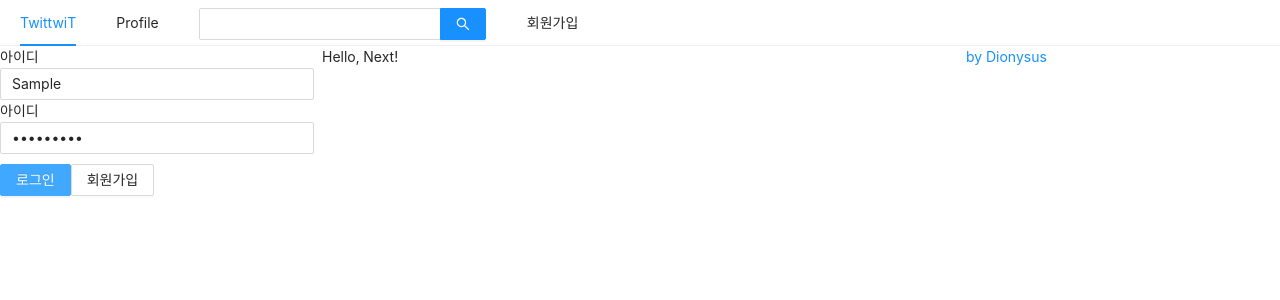
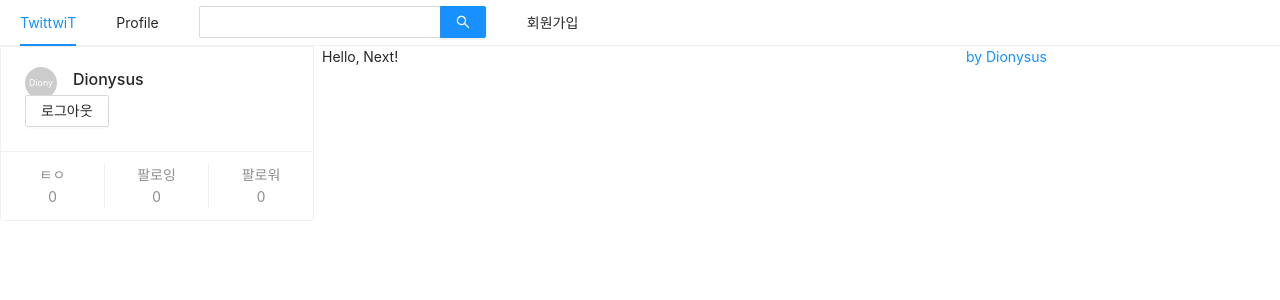
Before and after one commit to dionysus0214/react_TwittwiT, a Next.js app in the folder front/: page / in a window 1280 px wide. Both pictures are taken after typing "Sample", "Sample123" into the empty fields and a click on the button "로그인". Shown: the top 300 px of the page. Built offline with nearby package versions, Linux system fonts and the light colour scheme.

Commit message:
더미 데이터로 로그인, 로그아웃 구현

```diff
--- a/front/components/AppLayout.js
+++ b/front/components/AppLayout.js
@@ -8,7 +8,7 @@
 import LoginForm from '../components/LoginForm';
 
 const SearchInput = styled(Input.Search)`
-  vertical-align: middle;
+  margin-top: 6px;
 `;
 
 const AppLayout = ({ children }) => {
@@ -23,7 +23,7 @@
         <Menu.Item key="profile">
           <Link href="/profile"><a>Profile</a></Link>
         </Menu.Item>
-        <Menu.Item>
+        <Menu.Item key="search">
           <SearchInput enterButton />
         </Menu.Item>
         <Menu.Item key="signup">
@@ -32,7 +32,7 @@
       </Menu>
       <Row gutter={8}>
         <Col xs={24} md={6}>
-          {isLoggedIn ? <UserProfile /> : <LoginForm />}
+          {isLoggedIn ? <UserProfile setIsLoggedIn={setIsLoggedIn} /> : <LoginForm setIsLoggedIn={setIsLoggedIn} />}
         </Col>
         <Col xs={24} md={12}>
           {children}
--- a/front/components/LoginForm.js
+++ b/front/components/LoginForm.js
@@ -7,7 +7,11 @@
   margin-top: 10px;
 `;
 
-const LoginForm = () => {
+const FormWrapper = styled(Form)`
+  padding: 10px;
+`;
+
+const LoginForm = ({ setIsLoggedIn }) => {
   const [id, setId] = useState('');
   const [password, setPassword] = useState('');
 
@@ -19,10 +23,15 @@
     setPassword(e.target.value);
   }, []);
 
+  const onSubmitForm = useCallback(() => {
+    console.log(id, password);
+    setIsLoggedIn(true);
+  }, [id, password]);
+
   const style = useMemo(() => ({marginTop: 10}), []);
 
   return (
-    <Form>
+    <FormWrapper onFinish={onSubmitForm}>
       <div>
         <label html="user-id">아이디</label>
         <br />
@@ -34,7 +43,7 @@
         />
       </div>
       <div>
-        <label html="user-password">아이디</label>
+        <label html="user-password">비밀번호</label>
         <br />
         <Input
           name="user-password"
@@ -48,7 +57,7 @@
         <Button type="primary" htmlType="submit" loading={false}>로그인</Button>
         <Link href="/signup"><a><Button>회원가입</Button></a></Link>
       </ButtonWrapper>
-    </Form>
+    </FormWrapper>
   );
 };
 
--- a/front/components/UserProfile.js
+++ b/front/components/UserProfile.js
@@ -1,5 +1,26 @@
-const UserProfile = () => {
+import React, { useCallback } from 'react';
+import { Card, Avatar, Button } from 'antd';
 
+const UserProfile = ({ setIsLoggedIn }) => {
+  const onLogOut = useCallback(() => {
+    setIsLoggedIn(false);
+  }, []);
+
+  return (
+    <Card
+      actions={[
+        <div key="twit">ㅌㅇ<br />0</div>,
+        <div key="followings">팔로잉<br />0</div>,
+        <div key="followers">팔로워<br />0</div>,
+      ]}
+    >
+      <Card.Meta
+        avatar={<Avatar>Diony</Avatar>}
+        title="Dionysus"
+      />
+      <Button onClick={onLogOut}>로그아웃</Button>
+    </Card>
+  );
 };
 
 export default UserProfile;
```
